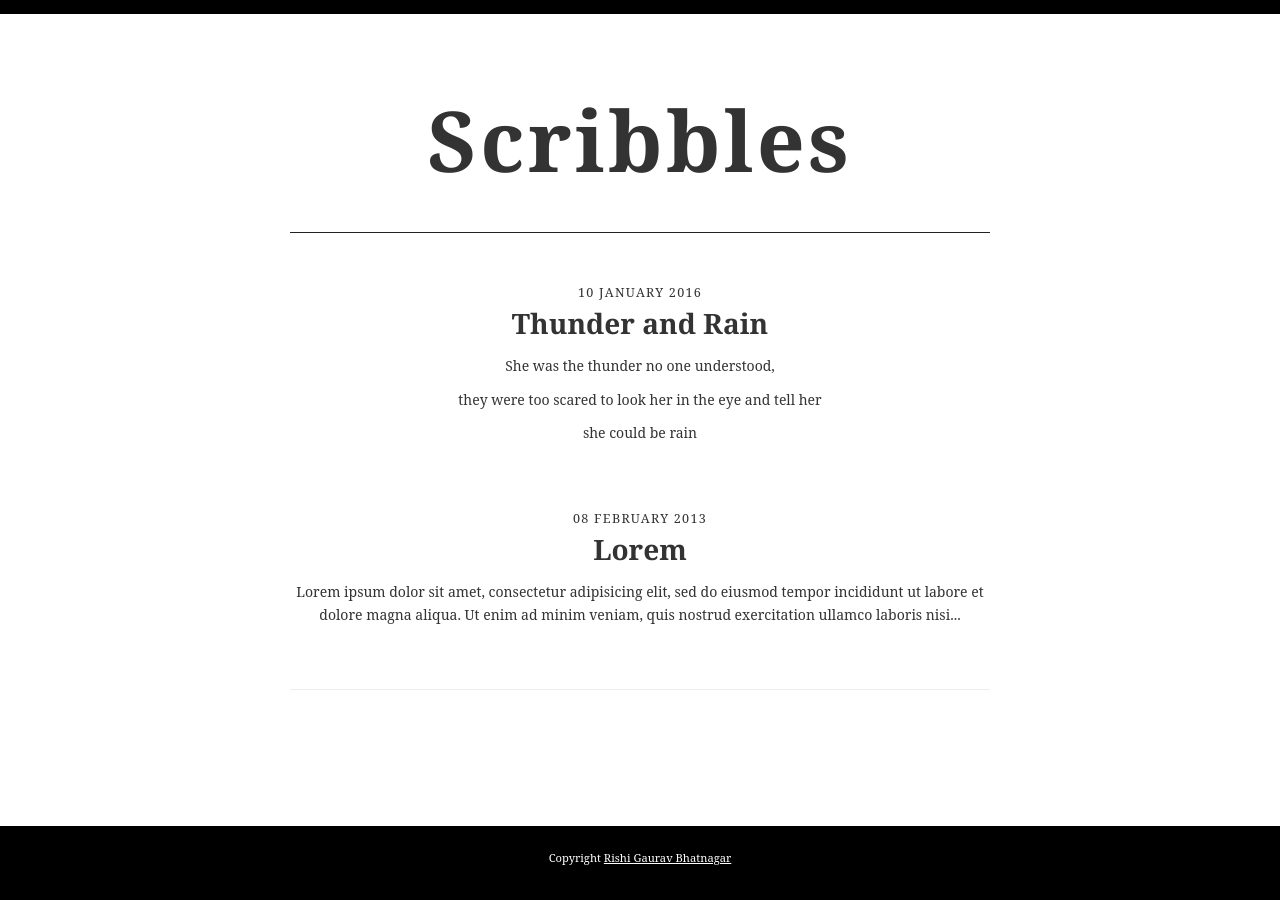
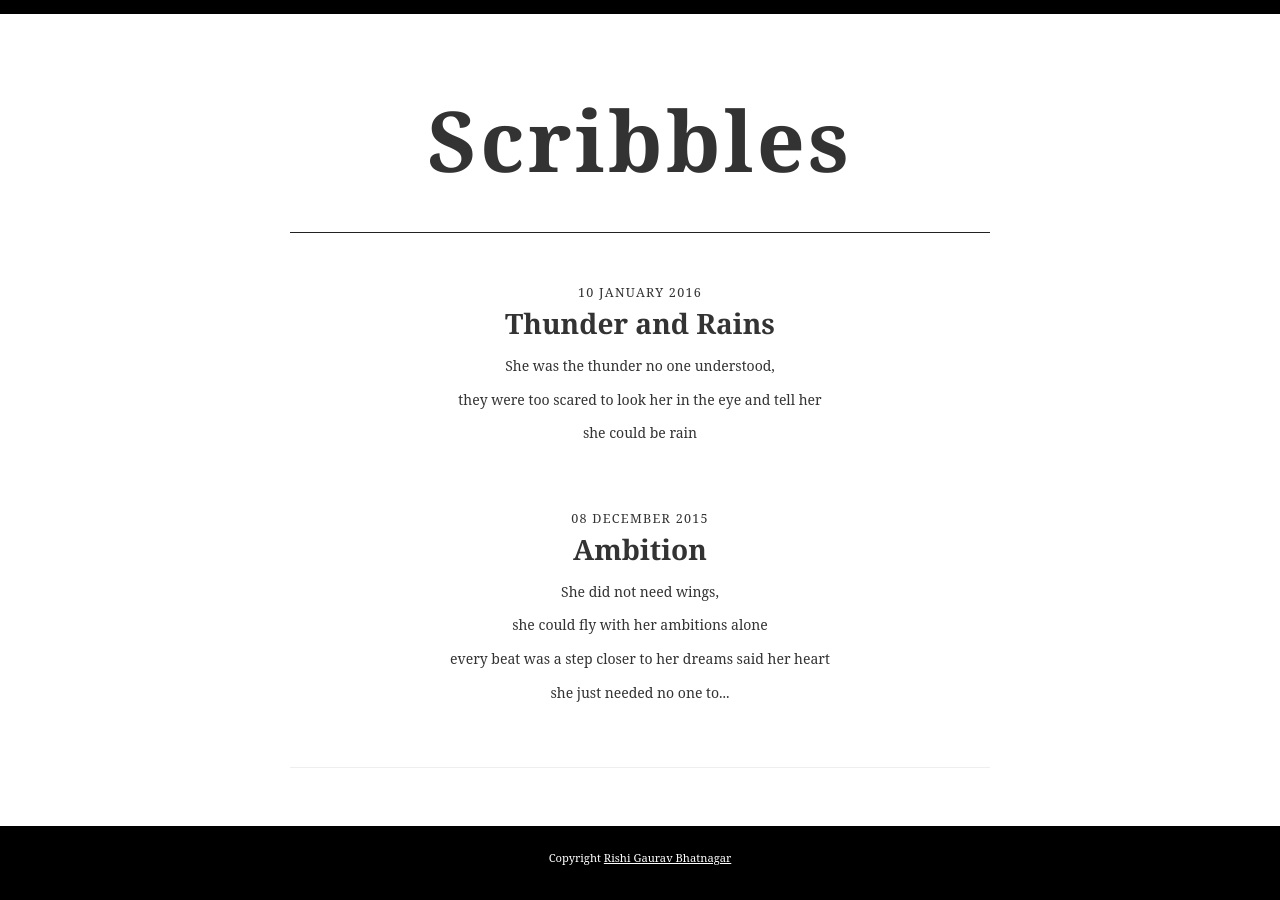
Before and after one commit to rishipoetry/rishipoetry.github.io, a Jekyll site: the page built from index.html, in a window 1280 px wide. Built offline with Jekyll 4.4.1, drawn with Linux system fonts in a browser that asks for light colours; some web fonts are replaced; the list of posts is cut into pages by our own code.

Commit message:
thunderandrain

```diff
--- a/_posts/2013-02-08-firstpost.md
+++ /dev/null
@@ -1,10 +0,0 @@
----
-layout: post_page
-title: Lorem
----
-
-Lorem ipsum dolor sit amet, consectetur adipisicing elit, sed do eiusmod tempor incididunt ut labore et dolore magna aliqua. Ut enim ad minim veniam, quis nostrud exercitation ullamco laboris nisi ut aliquip ex ea commodo consequat. Duis aute irure dolor in reprehenderit in voluptate velit esse cillum dolore eu fugiat nulla pariatur. Excepteur sint occaecat cupidatat non proident, sunt in culpa qui officia deserunt mollit anim id est laborum.
-
-Lorem ipsum dolor sit amet, consectetur adipisicing elit, sed do eiusmod tempor incididunt ut labore et dolore magna aliqua. Ut enim ad minim veniam, quis nostrud exercitation ullamco laboris nisi ut aliquip ex ea commodo consequat. Duis aute irure dolor in reprehenderit in voluptate velit esse cillum dolore eu fugiat nulla pariatur. Excepteur sint occaecat cupidatat non proident, sunt in culpa qui officia deserunt mollit anim id est laborum
-
-	<p> Laying down some code with markdown</p>
--- /dev/null
+++ b/_posts/2015-12-08-ambition.md
@@ -0,0 +1,14 @@
+---
+layout: post_page
+title: Ambition
+---
+
+<p>She did not need wings,</p>
+
+<p>she could fly with her ambitions alone</p>
+
+<p>every beat was a step closer to her dreams said her heart</p>
+
+<p>she just needed no one to step on her cape,</p>
+
+<p>for once in her life.</p>
--- a/_posts/2016-01-10-thunderandrain.md
+++ b/_posts/2016-01-10-thunderandrain.md
@@ -1,6 +1,6 @@
 ---
 layout: post_page
-title: Thunder and Rain
+title: Thunder and Rains
 ---
 
 <p>She was the thunder no one understood, </p>
```
